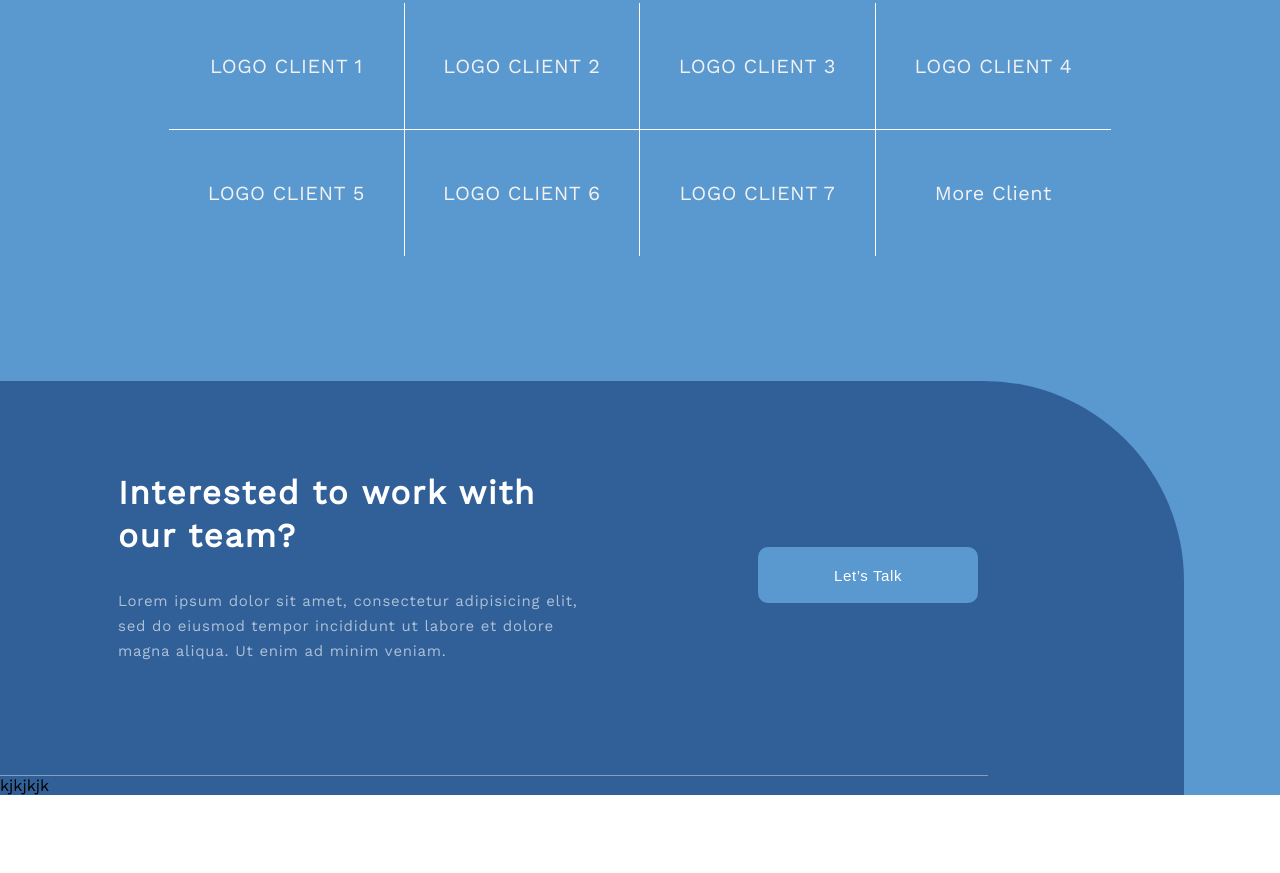
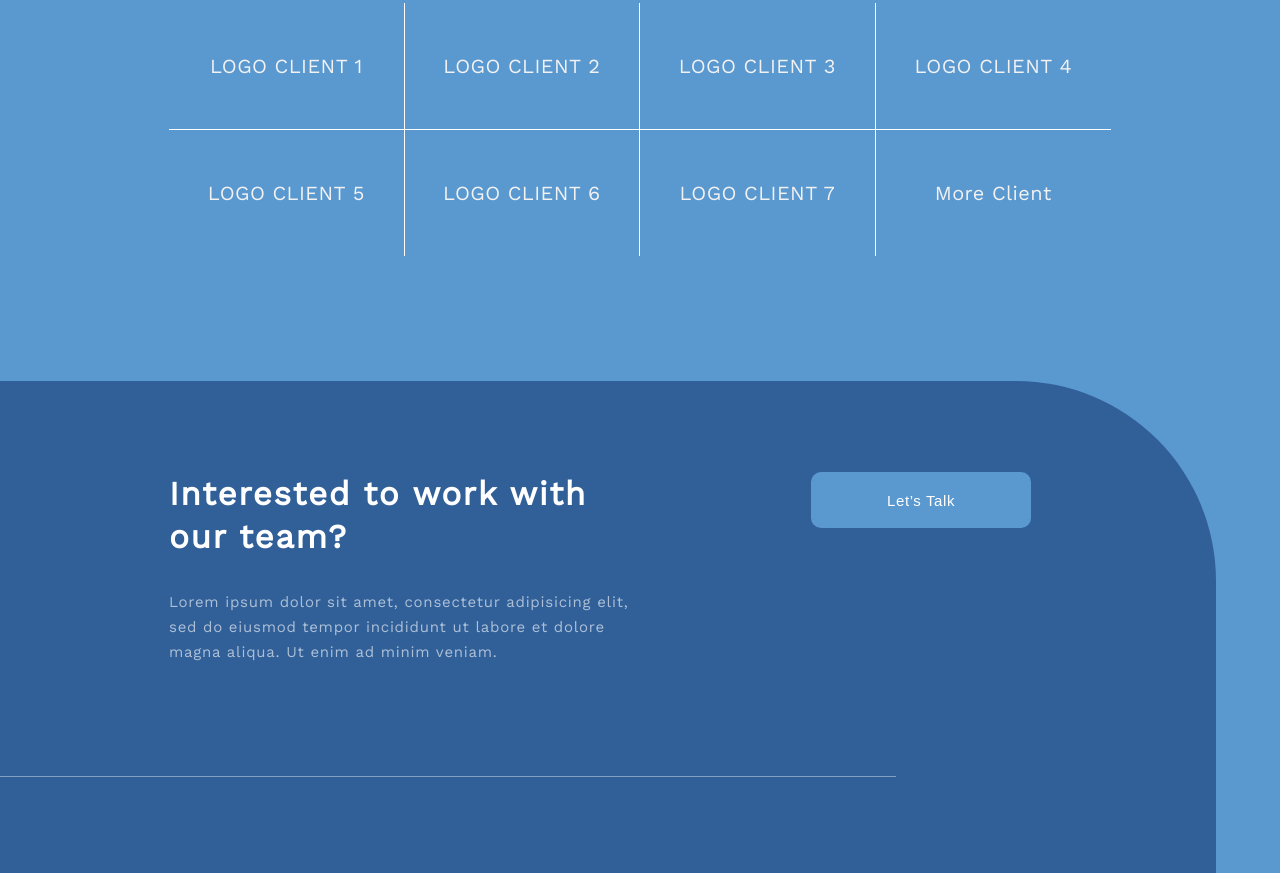
Before and after one commit to annachugunova/afrianska, a plain HTML site: page index.html in a window 1280 px wide. Shown: the part 3830-4703 px from the top of the page. Before the commit the page ends 4625 px from the top, so only its background shows below. Drawn offline with nearby package versions, Linux system fonts and the light colour scheme; a web font is replaced by a local one.

Commit message:
fixed footer

```diff
--- a/css/style.css
+++ b/css/style.css
@@ -365,44 +365,54 @@ body {
 .footer {
 	background: #5A98D0;
 	display: flex;
+	flex-direction: column;
 	justify-content: flex-start;
+	position: relative;
 }
 
-.footer-container {
-	width: 100%;
-	margin-right: 96px;
+.footer:before {
+	content: '';
+	position: absolute;
+	width: 95%;
+	height: 100%;
+	top: 0;
+	left: 0;
 	background: #316099;
 	border-radius: 0px 200px 0px 0px;
-	display: flex;
-	justify-content: flex-start;
+	z-index: 1;
 }
 
-.footer-content {
+
+.footer-info {
 	width: 100%;
 	display: flex;
-	flex-direction: column;
-	margin-right: 196px;
+	justify-content: center;
+	z-index: 2;
 }
 
-.footer-content-info {
-	border-bottom: 1px solid rgba(255, 255, 255, 0.4);
+.footer-info-content {
 	display: flex;
-	justify-content: flex-end;
-	align-items: center;
-	padding-top: 90px;
-	padding-bottom: 96px;
+	justify-content: space-between;
+	width: 942px;
+	padding-top: 91px;
+	padding-right: 80px;
 	box-sizing: border-box;
-	padding-right: 10px;
-	/*margin-right: 10px*/
 }
 
-.footer-content-info-main {
-	margin-left: 10px;
-	/*margin-left: 212px;*/
-	width: 460px;
+.footer-separate {
+	height: 1px;
+	width: 70%;
+	background: #fff;
+	margin: 96px 0;
+	opacity: .4;
+	z-index: 2;
 }
 
-.footer-content-info-main-title h2 {
+.footer-info-main {
+	max-width: 460px;
+}
+
+.footer-info-main-title h2 {
 	font-size: 33px;
 	line-height: 43px;
 	letter-spacing: 0.05em;
@@ -411,7 +421,7 @@ body {
 
 }
 
-.footer-content-info-main-text {
+.footer-info-main-text {
 	font-size: 15px;
 	line-height: 25px;
 	letter-spacing: 0.05em;
@@ -419,15 +429,13 @@ body {
 	opacity: 0.6;
 }
 
-.footer-content-info-button {
+.footer-info-button {
 	width: 220px;
 	height: 56px;
 	background: #5A98D0;
 	border-radius: 10px;
 	border: none;
 	outline: none;
-	margin-left: 180px;
-
 	font-size: 15px;
 	line-height: 25px;
 	text-align: center;
@@ -435,7 +443,7 @@ body {
 	color: #FFFFFF;
 }
 
-.footer-content-info-button:hover {
+.footer-info-button:hover {
 	background: #1F3F68;
 }
 
@@ -520,12 +528,15 @@ body {
 		margin: 100px 10px;
 	}
 
-	.footer-container, .footer-content {
-		margin-right: 10px;
+	.footer-info-content {
+		width: 100%;
+		box-sizing: border-box;
+		padding: 45px 20% 0 10px;
+		flex-direction: column;
 	}
 
-	.footer-content-info-button {
-		margin-left: 10px;
+	.footer-info-button {
+		margin-top: 30px;
 	}
 }
 
@@ -613,18 +624,7 @@ body {
 		border-bottom: 1px solid #FFFFFF;
 	}
 
-	.footer-content-info {
-		flex-direction: column;
-		align-items: flex-start;
-	}
 
-	.footer-content-info-main {
-		width: 100%;
-	}
-
-	.footer-content-info-main-title {
-		width: 90%;
-	}
 
 }
 
@@ -682,17 +682,7 @@ body {
 		border-bottom: 1px solid #FFFFFF;
 	}
 
-	.footer-content-info {
-		padding-right: 0;
-	}
 
-	.footer-content-info-main {
-		width: 50%;
-	}
-
-	.footer-content-info-button {
-		margin-left: calc(50% - 220px);
-	}
 }
 
 
--- a/index.html
+++ b/index.html
@@ -129,26 +129,20 @@
     </div>
 
     <div class="footer">
-      <div class="footer-container">
-        <div class="footer-content">
-
-          <div class="footer-content-info">
-            <div class="footer-content-info-main">
-              <div class="footer-content-info-main-title">
-                <h2>Interested to work with our team?</h2>
-              </div>
-              <div class="footer-content-info-main-text">
-                <p>Lorem ipsum dolor sit amet, consectetur adipisicing elit, sed do eiusmod tempor incididunt ut labore et dolore magna aliqua. Ut enim ad minim veniam.</p>
-              </div>
+      <div class="footer-info">
+        <div class="footer-info-content">
+          <div class="footer-info-main">
+            <div class="footer-info-main-title">
+              <h2>Interested to work with our team?</h2>
             </div>
-
-            <button class="footer-content-info-button">Let’s Talk</button>
+            <div class="footer-info-main-text">
+              <p>Lorem ipsum dolor sit amet, consectetur adipisicing elit, sed do eiusmod tempor incididunt ut labore et dolore magna aliqua. Ut enim ad minim veniam.</p>
+            </div>
           </div>
-
-
-          kjkjkjk
+          <button class="footer-info-button">Let’s Talk</button>
         </div>
       </div>
+       <div class="footer-separate"></div>
     </div>
 
   </body>
```
